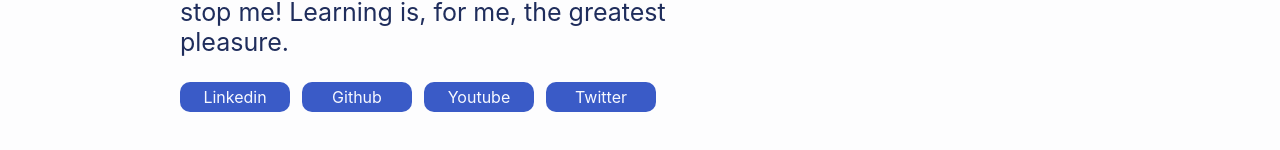
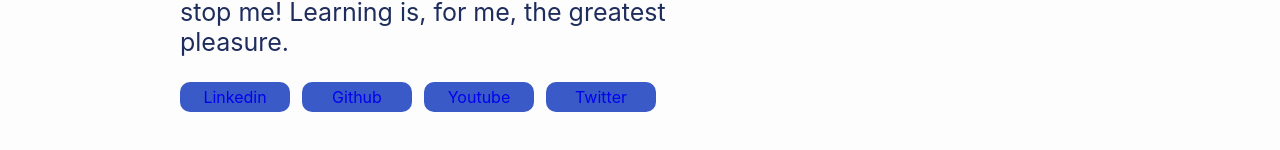
Before and after one commit to Youvataque/_Portfolio, a React (Create React App) app: page / in a window 1280 px wide. Shown: the part 578-728 px from the top of the page. Built offline with nearby package versions, Linux system fonts and the light colour scheme.

Commit message:
petit fix :)

```diff
--- a/src/Views/component/ContactLinks/ContactLinks.js
+++ b/src/Views/component/ContactLinks/ContactLinks.js
@@ -5,7 +5,7 @@
     return <div className='ContactsLinksBodyDirector'>
         <ul className='ContactLinksBody'>
             {titles.map((title, index) => (
-                <motion.li animate={{y : [100, 0], opacity : 1}} transition={{delay : (index + 1) / 6}} className="ContactLinks" key={index} href={links[index]} target='_blank' >{title}</motion.li>
+                <motion.li animate={{y : [200, 0], opacity : 1}} transition={{y : {delay : (index + 1) / 6}, opacity : {delay : (index + 1) / 6}}} className="ContactLinks" key={index}><a href={links[index]} target='_blank'>{title}</a></motion.li>
             ))}
         </ul>
     </div>
--- a/src/css/component.css
+++ b/src/css/component.css
@@ -274,11 +274,12 @@
   padding-top: 5px;
   padding-bottom: 5px;
   border-radius: 10px;
-  text-decoration: none;
   color: var(--not-background-color);
   background-color: var(--secondary-text-color);
 }
-
+.ContactLinks a{
+  text-decoration: none;
+}
 .ContactLinks:hover {
   background-color: var(--primary-text-color);
 }
```
